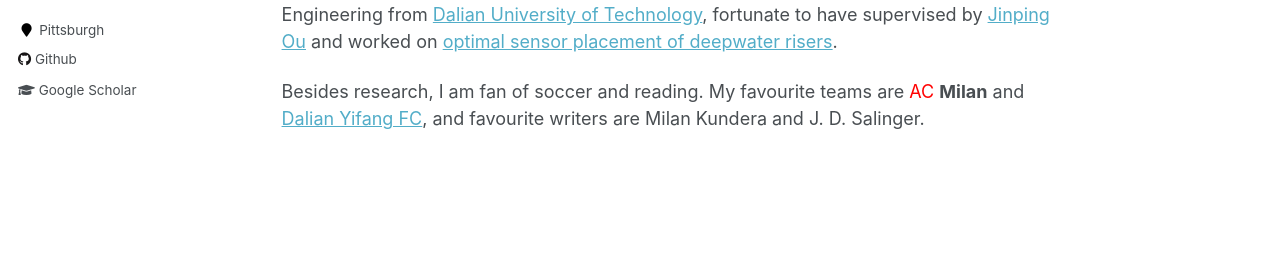
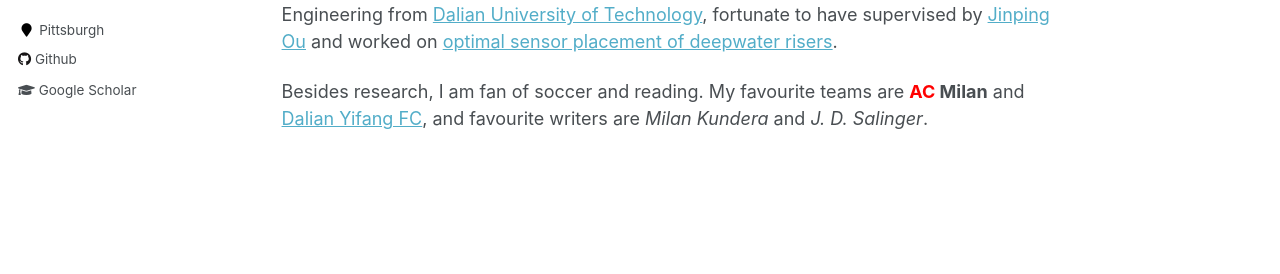
Before and after one commit to milanlx/milanlx.github.io, a Jekyll site: the page built from _pages/about.md, in a window 1280 px wide. Shown: the part 395-669 px from the top of the page. Built offline with Jekyll 4.4.1, drawn with Linux system fonts in a browser that asks for light colours.

Commit message:
Update about.md

```diff
--- a/_pages/about.md
+++ b/_pages/about.md
@@ -15,5 +15,5 @@ Interpretable Model Predictive Control; Spatial-temporal modeling of interdepend
 
 My current research focuses on the automatic modeling of HVAC systems, and implementing interpretable Model Predictive Control policies that can be integrated with current building control framework. Before coming to CMU, I obtained M.S. in Structural Engineering from [Dalian University of Technology](https://en.dlut.edu.cn/), fortunate to have supervised by [Jinping Ou](http://homepage.hit.edu.cn/oujinping) and worked on [optimal sensor placement of deepwater risers](https://github.com/milanlx/milanlx.github.io/blob/master/files/Master%20Dissertation%20(original).pdf).
 
-Besides research, I am fan of soccer and reading. My favourite teams are <span style="color: red"> AC </span> **Milan**
- and [Dalian Yifang FC](http://www.dlyffc.com/), and favourite writers are Milan Kundera and J. D. Salinger.
+Besides research, I am fan of soccer and reading. My favourite teams are **<span style="color: red"> AC </span> Milan**
+ and [Dalian Yifang FC](http://www.dlyffc.com/), and favourite writers are *Milan Kundera* and *J. D. Salinger*.
```
